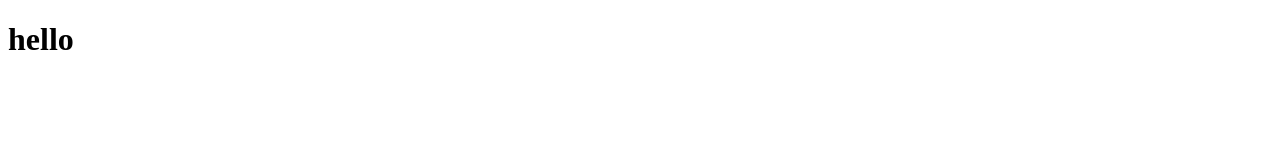
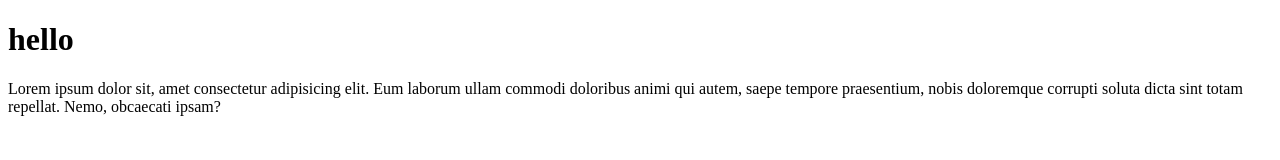
Before and after one commit to ahmadaliKing/file, a plain HTML site: page index.html in a window 1280 px wide. Drawn offline with Linux system fonts and the light colour scheme.

Commit message:
para got added

```diff
--- a/index.html
+++ b/index.html
@@ -7,5 +7,6 @@
 </head>
 <body>
     <h1>hello</h1>
+    <p>Lorem ipsum dolor sit, amet consectetur adipisicing elit. Eum laborum ullam commodi doloribus animi qui autem, saepe tempore praesentium, nobis doloremque corrupti soluta dicta sint totam repellat. Nemo, obcaecati ipsam?</p>
 </body>
 </html>
```
